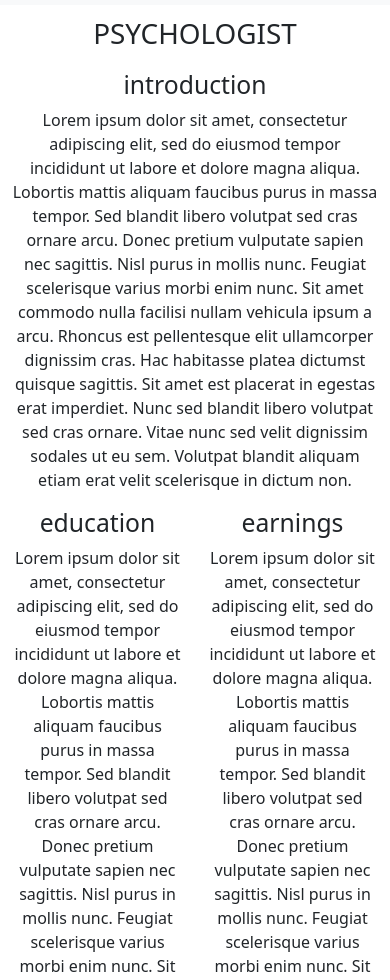
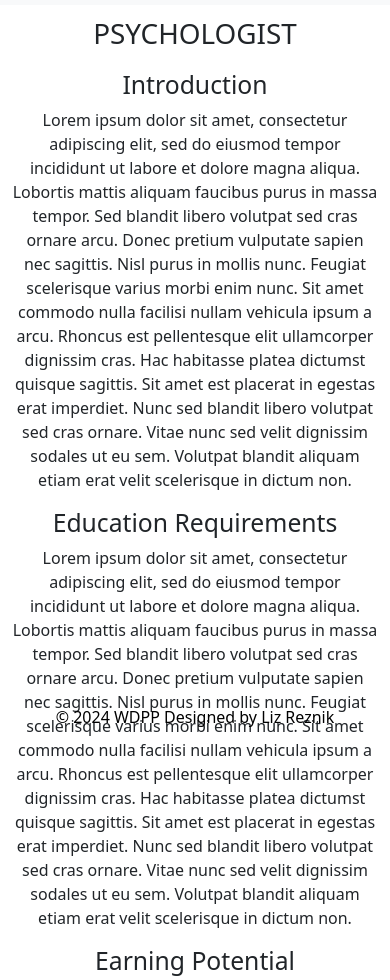
Before and after one commit to lizreznik/Future-Me, a plain HTML site: page index.html in a window 390 px wide. Shown: the part 91-1071 px from the top of the page. Drawn offline with nearby package versions, Linux system fonts and the light colour scheme.

Commit message:
made responsive for mobile and desktop + added footer

```diff
--- a/index.html
+++ b/index.html
@@ -42,24 +42,28 @@
         <div class="container text-center">
             <div class="row">
                 <div class="col-12">
-                    <h2> introduction </h2>
+                    <h2> Introduction </h2>
                     <p> Lorem ipsum dolor sit amet, consectetur adipiscing elit, sed do eiusmod tempor incididunt ut labore et dolore magna aliqua. Lobortis mattis aliquam faucibus purus in massa tempor. Sed blandit libero volutpat sed cras ornare arcu. Donec pretium vulputate sapien nec sagittis. Nisl purus in mollis nunc. Feugiat scelerisque varius morbi enim nunc. Sit amet commodo nulla facilisi nullam vehicula ipsum a arcu. Rhoncus est pellentesque elit ullamcorper dignissim cras. Hac habitasse platea dictumst quisque sagittis. Sit amet est placerat in egestas erat imperdiet. Nunc sed blandit libero volutpat sed cras ornare. Vitae nunc sed velit dignissim sodales ut eu sem. Volutpat blandit aliquam etiam erat velit scelerisque in dictum non. </p>
                 </div>
             </div>
             <div class="row">
-                <div class="col-6">
-                    <h2> education </h2>
+                <div class="col-lg-6 sm-12">
+                    <h2> Education Requirements </h2>
                     <p> Lorem ipsum dolor sit amet, consectetur adipiscing elit, sed do eiusmod tempor incididunt ut labore et dolore magna aliqua. Lobortis mattis aliquam faucibus purus in massa tempor. Sed blandit libero volutpat sed cras ornare arcu. Donec pretium vulputate sapien nec sagittis. Nisl purus in mollis nunc. Feugiat scelerisque varius morbi enim nunc. Sit amet commodo nulla facilisi nullam vehicula ipsum a arcu. Rhoncus est pellentesque elit ullamcorper dignissim cras. Hac habitasse platea dictumst quisque sagittis. Sit amet est placerat in egestas erat imperdiet. Nunc sed blandit libero volutpat sed cras ornare. Vitae nunc sed velit dignissim sodales ut eu sem. Volutpat blandit aliquam etiam erat velit scelerisque in dictum non. </p>
                 </div>
-                <div class="col-6">
-                    <h2> earnings </h2>
+                <div class="col-lg-6 sm-12">
+                    <h2> Earning Potential </h2>
                     <p> Lorem ipsum dolor sit amet, consectetur adipiscing elit, sed do eiusmod tempor incididunt ut labore et dolore magna aliqua. Lobortis mattis aliquam faucibus purus in massa tempor. Sed blandit libero volutpat sed cras ornare arcu. Donec pretium vulputate sapien nec sagittis. Nisl purus in mollis nunc. Feugiat scelerisque varius morbi enim nunc. Sit amet commodo nulla facilisi nullam vehicula ipsum a arcu. Rhoncus est pellentesque elit ullamcorper dignissim cras. Hac habitasse platea dictumst quisque sagittis. Sit amet est placerat in egestas erat imperdiet. Nunc sed blandit libero volutpat sed cras ornare. Vitae nunc sed velit dignissim sodales ut eu sem. Volutpat blandit aliquam etiam erat velit scelerisque in dictum non. </p>
                 </div>
             </div>
         </div>
     </main>
     <footer>
-        <!-- place footer here -->
+        <footer class="text-black text-center py-2 fixed-bottom">
+            <div class="container">
+              <p class="bottom">&copy; 2024 WDPP Designed by Liz Reznik</p>
+            </div>
+          </footer>
     </footer>
     <!-- Bootstrap JavaScript Libraries -->
     <script src="https://cdn.jsdelivr.net/npm/@popperjs/core@2.11.8/dist/umd/popper.min.js"
```
